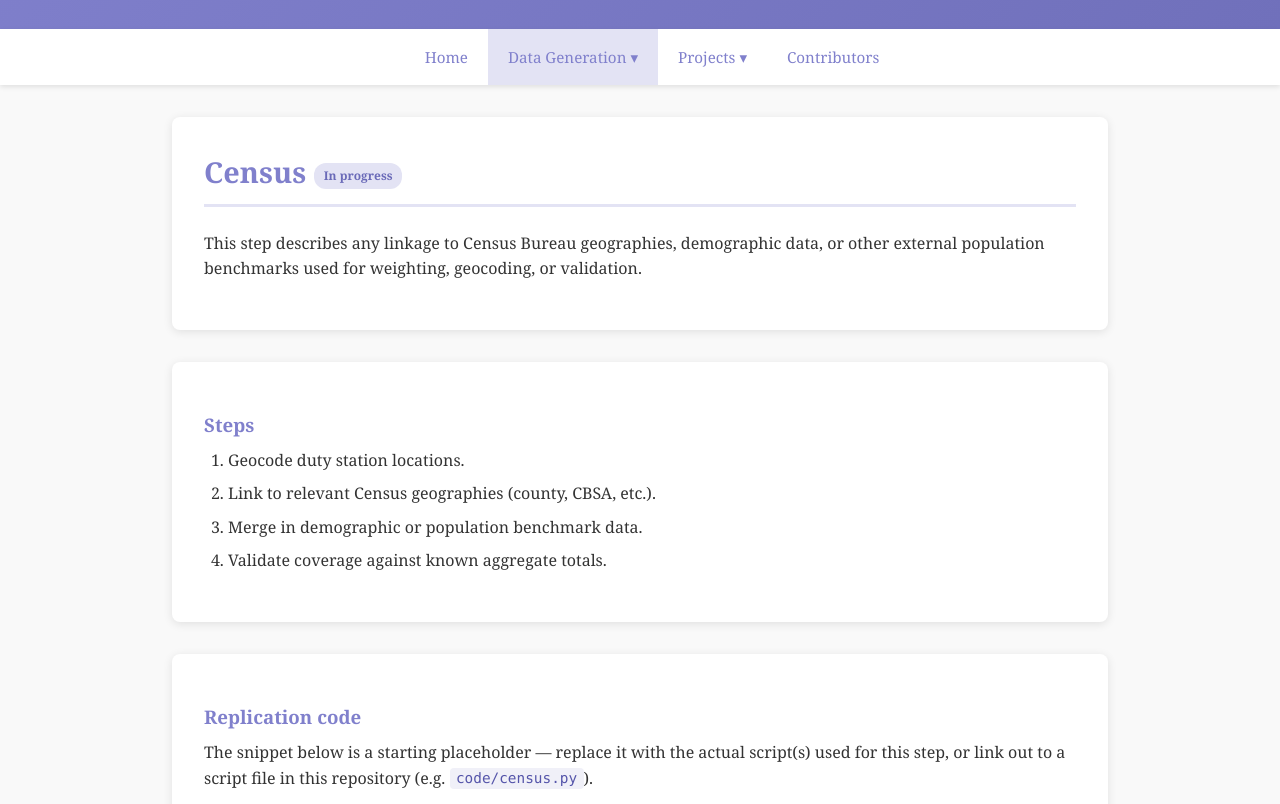
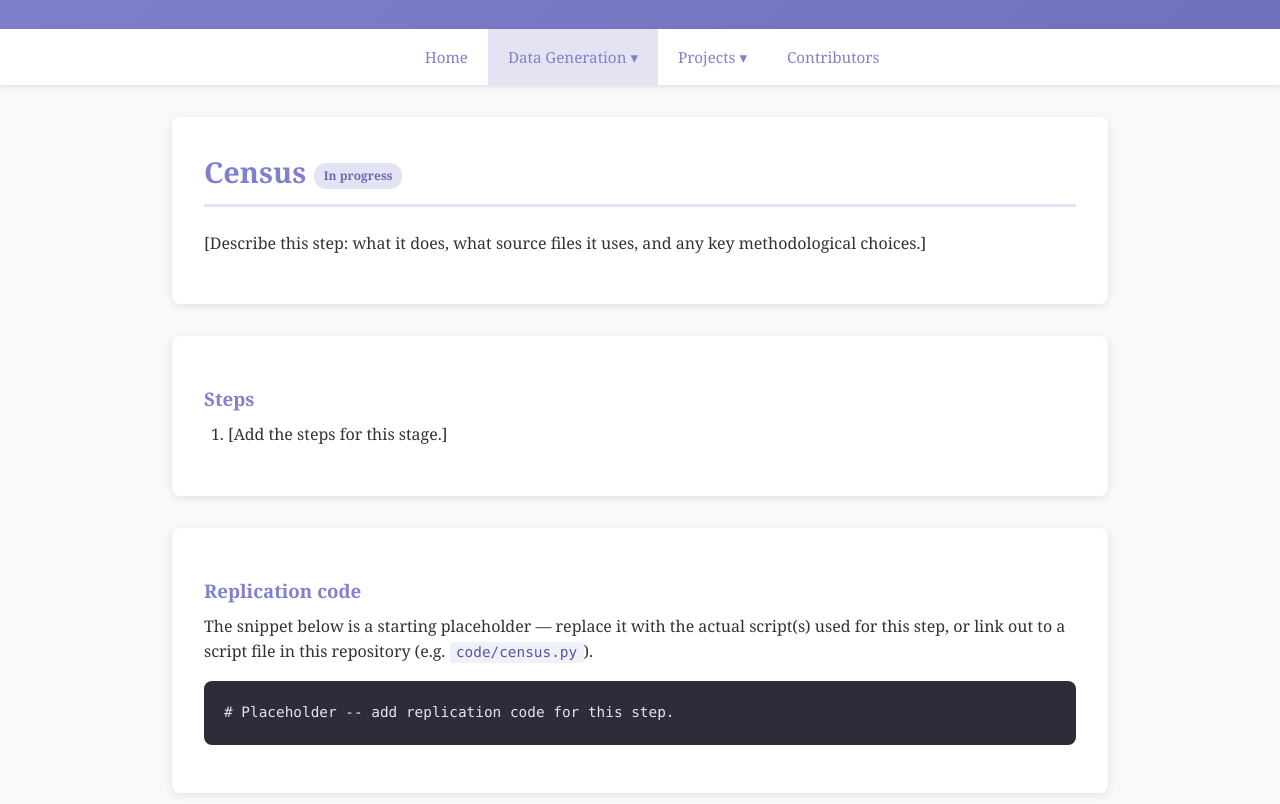
Before and after one commit to administrative-origins/administrative-origins.github.io, a plain HTML site: page census.html in a window 1280 px wide. Shown: the part 143-947 px from the top of the page. Drawn offline with Linux system fonts and the light colour scheme.

Commit message:
Update census.html

```diff
--- a/census.html
+++ b/census.html
@@ -43,26 +43,20 @@
     <div class="container">
         <section>
             <h2>Census<span class="status-badge">In progress</span></h2>
-            <p>This step describes any linkage to Census Bureau geographies, demographic data, or other external population benchmarks used for weighting, geocoding, or validation.</p>
+            <p>[Describe this step: what it does, what source files it uses, and any key methodological choices.]</p>
         </section>
 
         <section>
             <h3>Steps</h3>
             <ol>
-                <li>Geocode duty station locations.</li>
-                <li>Link to relevant Census geographies (county, CBSA, etc.).</li>
-                <li>Merge in demographic or population benchmark data.</li>
-                <li>Validate coverage against known aggregate totals.</li>
+                <li>[Add the steps for this stage.]</li>
             </ol>
         </section>
 
         <section>
             <h3>Replication code</h3>
             <p>The snippet below is a starting placeholder &mdash; replace it with the actual script(s) used for this step, or link out to a script file in this repository (e.g. <code>code/census.py</code>).</p>
-            <pre><code># Placeholder: Census/geographic linkage
-
-def geocode_duty_station(df, geo_lookup):
-    return df.merge(geo_lookup, on='duty_station', how='left')
+            <pre><code># Placeholder -- add replication code for this step.
 </code></pre>
         </section>
 
```
